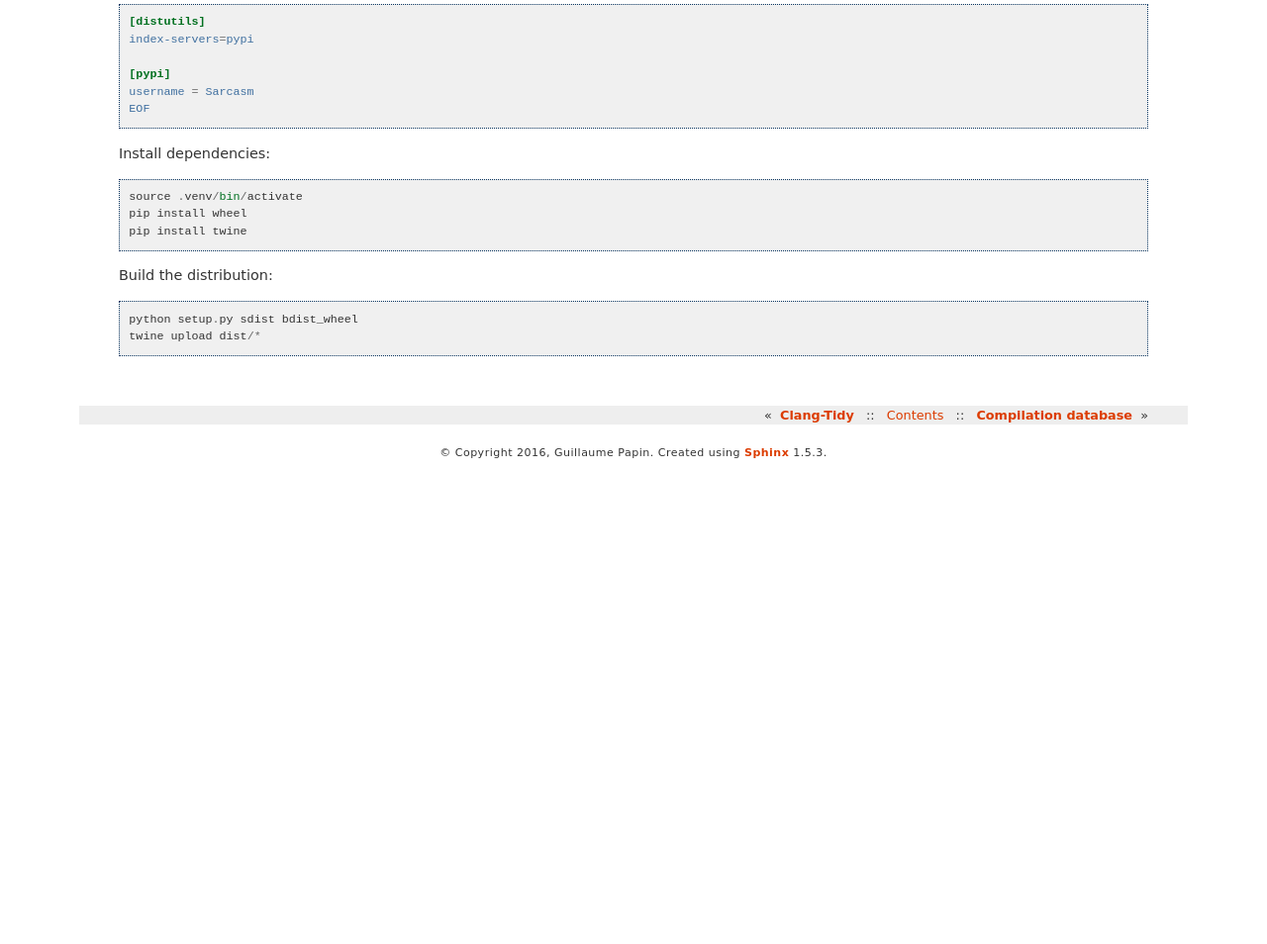
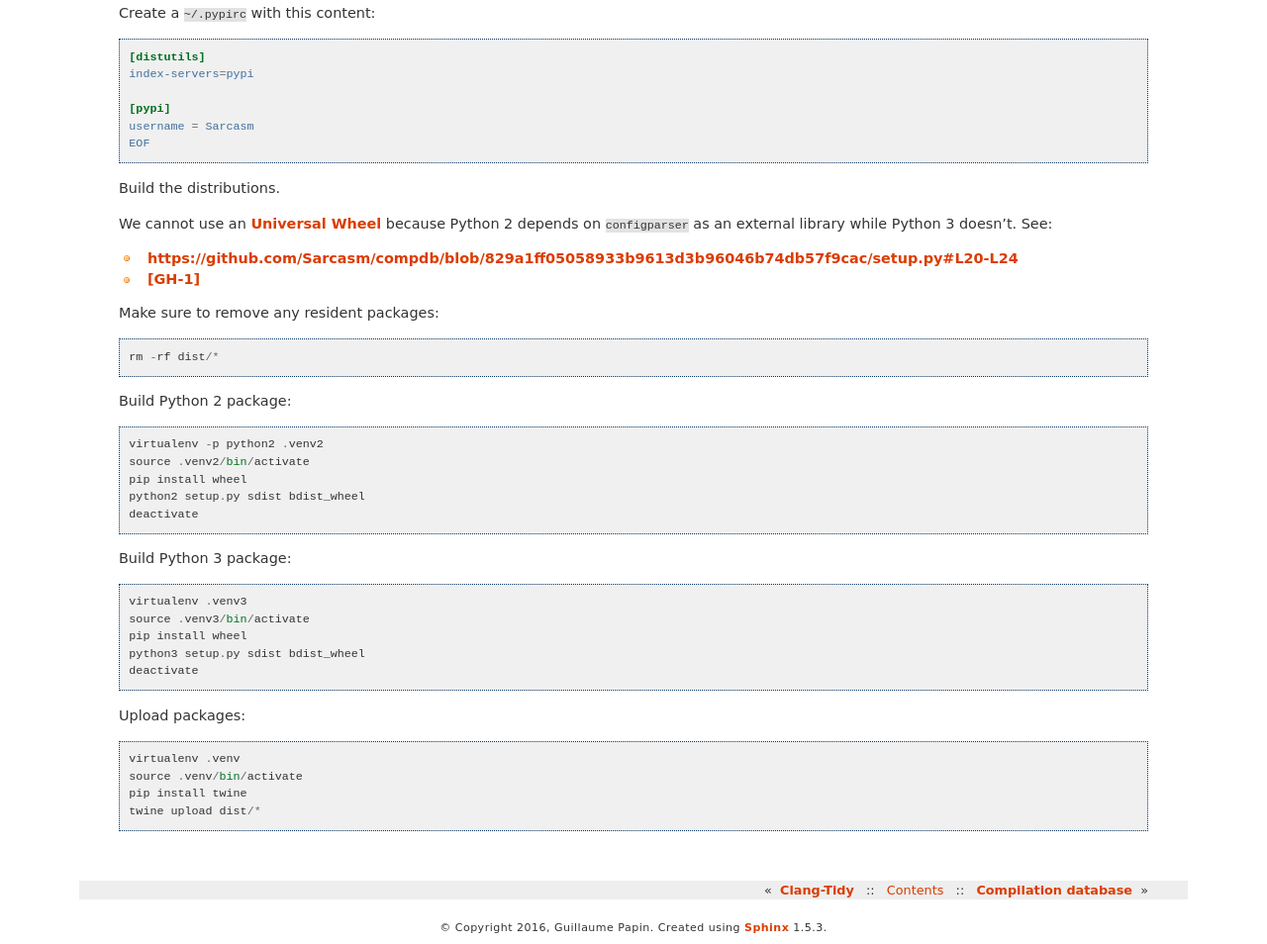
Before and after one commit to Sarcasm/notes, a plain HTML site: page dev/compdb.html in a window 1280 px wide. Shown: the part 1784-2738 px from the top of the page at 99% size. Before the commit the page ends 2259 px from the top, so only its background shows below. Drawn offline with nearby package versions, Linux system fonts and the light colour scheme; some packages are replaced by stand-ins of ours.

Commit message:
publish 588056d: compdb: update release instruction

```diff
--- a/dev/compdb.html
+++ b/dev/compdb.html
@@ -92,8 +92,10 @@
 </div>
 <p>Regression tests:</p>
 <div class="highlight-default"><div class="highlight"><pre><span></span><span class="n">source</span> <span class="o">.</span><span class="n">venv</span><span class="o">/</span><span class="nb">bin</span><span class="o">/</span><span class="n">activate</span>
-<span class="n">cd</span> <span class="n">tests</span><span class="o">/</span><span class="n">regression</span><span class="o">/</span><span class="n">headerdb</span>
+<span class="n">pushd</span> <span class="n">tests</span><span class="o">/</span><span class="n">regression</span><span class="o">/</span><span class="n">headerdb</span>
+<span class="n">make</span> <span class="n">clean</span>
 <span class="n">make</span> <span class="nb">all</span>
+<span class="n">popd</span>
 </pre></div>
 </div>
 <p>Contrib scripts:</p>
@@ -153,14 +155,38 @@ steps to do again only if the release environment changes.</p>
 <span class="na">EOF</span>
 </pre></div>
 </div>
-<p>Install dependencies:</p>
-<div class="highlight-default"><div class="highlight"><pre><span></span><span class="n">source</span> <span class="o">.</span><span class="n">venv</span><span class="o">/</span><span class="nb">bin</span><span class="o">/</span><span class="n">activate</span>
-<span class="n">pip</span> <span class="n">install</span> <span class="n">wheel</span>
-<span class="n">pip</span> <span class="n">install</span> <span class="n">twine</span>
+<p>Build the distributions.</p>
+<p>We cannot use an <a class="reference external" href="https://packaging.python.org/distributing/#universal-wheels">Universal Wheel</a>
+because Python 2 depends on <code class="docutils literal"><span class="pre">configparser</span></code> as an external library while Python 3 doesn&#8217;t.
+See:</p>
+<ul class="simple">
+<li><a class="reference external" href="https://github.com/Sarcasm/compdb/blob/829a1ff05058933b9613d3b96046b74db57f9cac/setup.py#L20-L24">https://github.com/Sarcasm/compdb/blob/829a1ff05058933b9613d3b96046b74db57f9cac/setup.py#L20-L24</a></li>
+<li><a class="reference external" href="https://github.com/Sarcasm/compdb/issues/1">[GH-1]</a></li>
+</ul>
+<p>Make sure to remove any resident packages:</p>
+<div class="highlight-default"><div class="highlight"><pre><span></span><span class="n">rm</span> <span class="o">-</span><span class="n">rf</span> <span class="n">dist</span><span class="o">/*</span>
 </pre></div>
 </div>
-<p>Build the distribution:</p>
-<div class="highlight-default"><div class="highlight"><pre><span></span><span class="n">python</span> <span class="n">setup</span><span class="o">.</span><span class="n">py</span> <span class="n">sdist</span> <span class="n">bdist_wheel</span>
+<p>Build Python 2 package:</p>
+<div class="highlight-default"><div class="highlight"><pre><span></span><span class="n">virtualenv</span> <span class="o">-</span><span class="n">p</span> <span class="n">python2</span> <span class="o">.</span><span class="n">venv2</span>
+<span class="n">source</span> <span class="o">.</span><span class="n">venv2</span><span class="o">/</span><span class="nb">bin</span><span class="o">/</span><span class="n">activate</span>
+<span class="n">pip</span> <span class="n">install</span> <span class="n">wheel</span>
+<span class="n">python2</span> <span class="n">setup</span><span class="o">.</span><span class="n">py</span> <span class="n">sdist</span> <span class="n">bdist_wheel</span>
+<span class="n">deactivate</span>
+</pre></div>
+</div>
+<p>Build Python 3 package:</p>
+<div class="highlight-default"><div class="highlight"><pre><span></span><span class="n">virtualenv</span> <span class="o">.</span><span class="n">venv3</span>
+<span class="n">source</span> <span class="o">.</span><span class="n">venv3</span><span class="o">/</span><span class="nb">bin</span><span class="o">/</span><span class="n">activate</span>
+<span class="n">pip</span> <span class="n">install</span> <span class="n">wheel</span>
+<span class="n">python3</span> <span class="n">setup</span><span class="o">.</span><span class="n">py</span> <span class="n">sdist</span> <span class="n">bdist_wheel</span>
+<span class="n">deactivate</span>
+</pre></div>
+</div>
+<p>Upload packages:</p>
+<div class="highlight-default"><div class="highlight"><pre><span></span><span class="n">virtualenv</span> <span class="o">.</span><span class="n">venv</span>
+<span class="n">source</span> <span class="o">.</span><span class="n">venv</span><span class="o">/</span><span class="nb">bin</span><span class="o">/</span><span class="n">activate</span>
+<span class="n">pip</span> <span class="n">install</span> <span class="n">twine</span>
 <span class="n">twine</span> <span class="n">upload</span> <span class="n">dist</span><span class="o">/*</span>
 </pre></div>
 </div>
```
Also changed, not shown: _sources/dev/compdb.rst.txt, searchindex.js.
